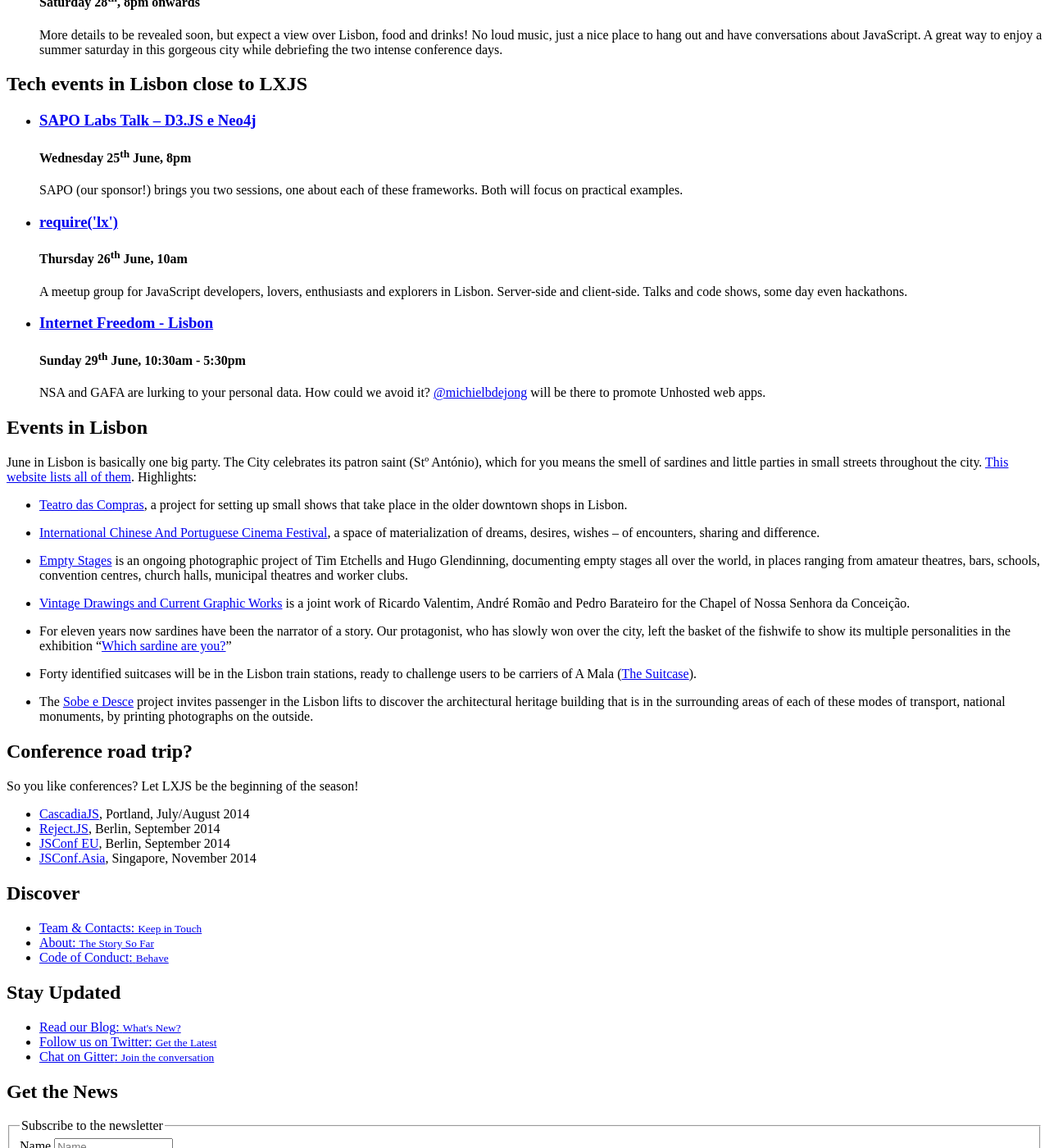
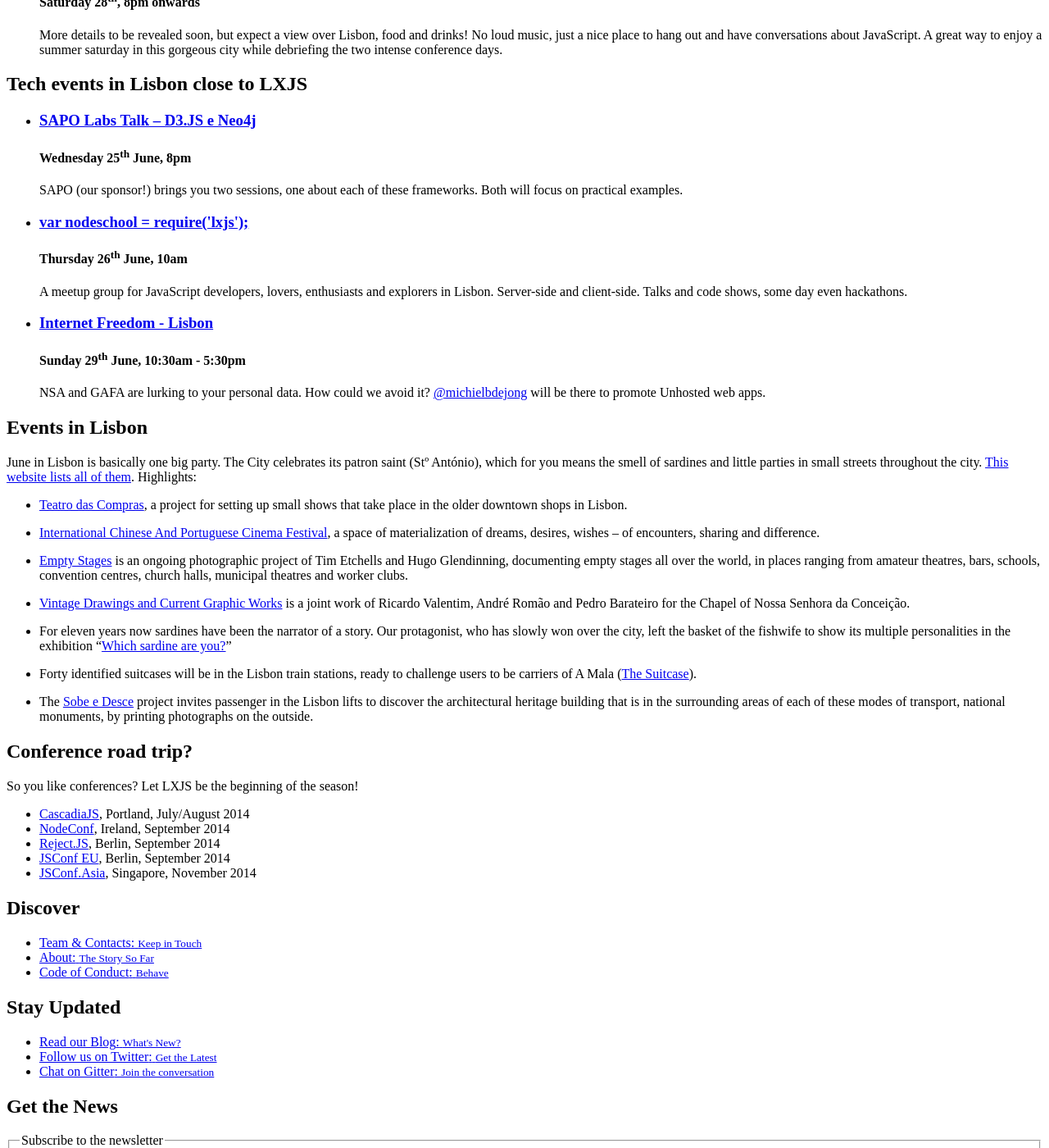
Before and after one commit to LXJS/lxjs-site-2014, a Jekyll site: the page built from src/fringe/index.html, in a window 1280 px wide and 1400 px high, scrolled down 818 px. Shown: the whole window at 82% size. Built offline with Jekyll 4.4.1, drawn with Linux system fonts in a browser that asks for light colours; nearby versions of some CDN libraries; Markdown is read by kramdown in place of the engine named in the settings.

Commit message:
Added NodeConf, require lx naming

```diff
--- a/src/fringe/index.html
+++ b/src/fringe/index.html
@@ -52,7 +52,7 @@
 						<p>
 					</li>
 					<li class="entry">
-						<h3><a href="http://www.meetup.com/require-lx">require('lx')</a></h3>
+						<h3><a href="http://www.meetup.com/require-lx">var nodeschool = require('lxjs');</a></h3>
 						<h4>Thursday 26<sup>th</sup> June, 10am</h4>
 						<p>A meetup group for JavaScript developers, lovers, enthusiasts and explorers in Lisbon. Server-side and client-side. Talks and code shows, some day even hackathons.</p>
 						<p>
@@ -100,6 +100,9 @@
 						<a href="http://2014.cascadiajs.com/">CascadiaJS</a>, Portland, July/August 2014
 					</li>
 					<li>
+						<a href="http://nodeconf.eu/">NodeConf</a>, Ireland, September 2014
+					</li>
+					<li>
 						<a href="http://rejectjs.org/">Reject.JS</a>, Berlin, September 2014
 					</li>
 					<li>
```
